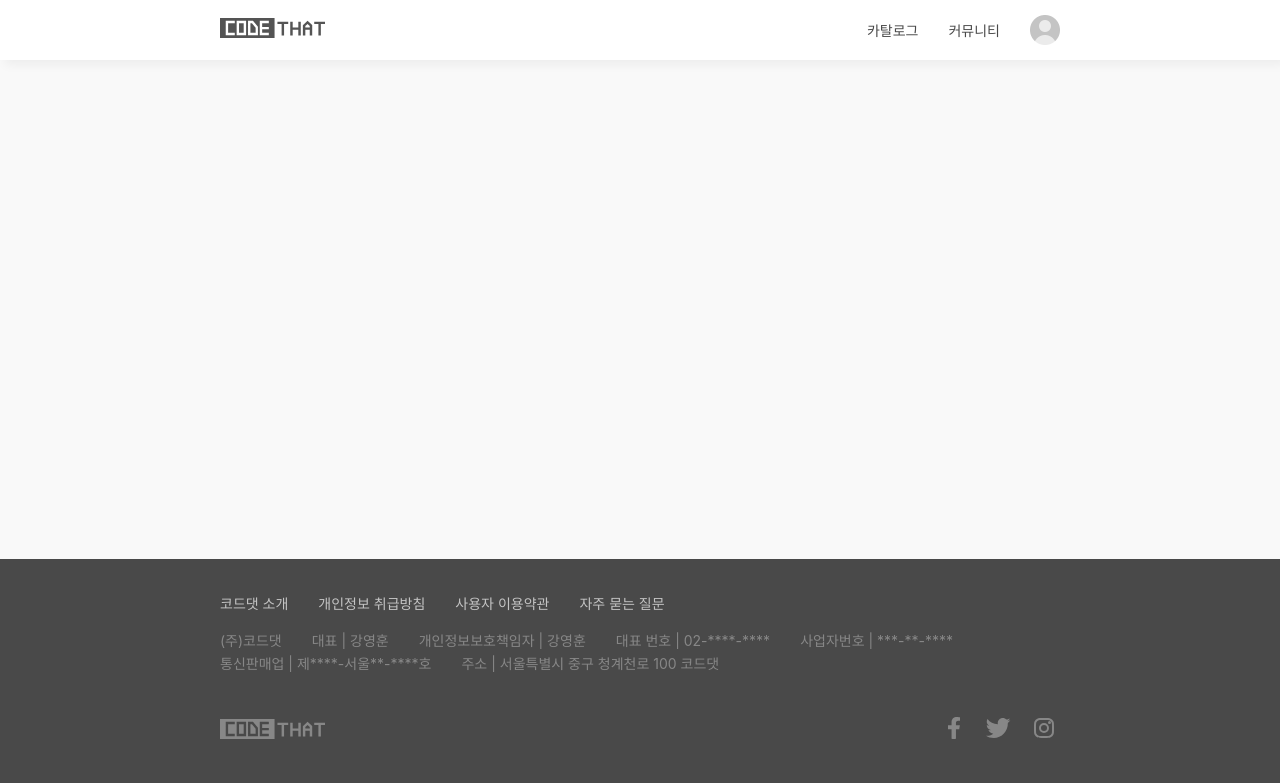
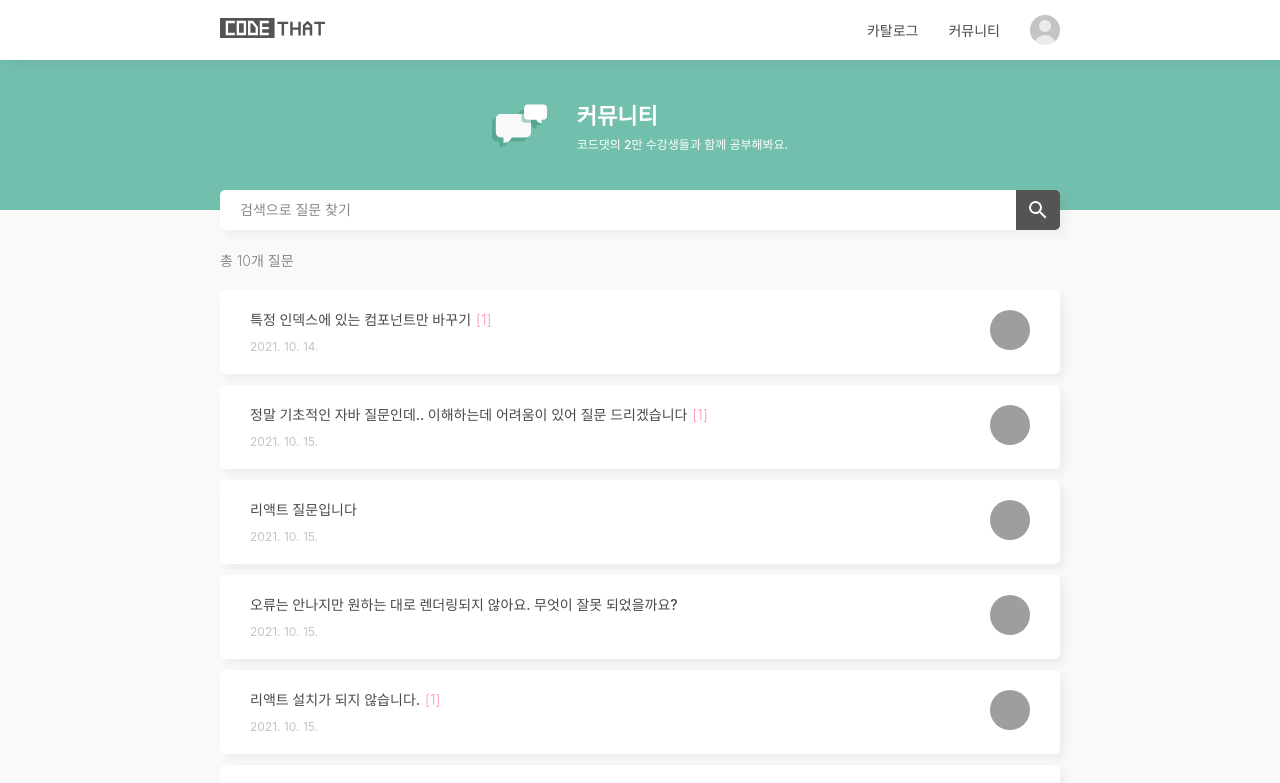
Before and after one commit to JuHeonParkk/codethat, a React (Vite) app: page /questions in a window 1280 px wide. Shown: the top 783 px of the page. Built offline with nearby package versions, Linux system fonts and the light colour scheme; grey boxes are pictures that could not be loaded; a web font is replaced by a local one.

Commit message:
feat: 커뮤니티 페이지 추가 및 연결

```diff
--- a/src/components/Nav.jsx
+++ b/src/components/Nav.jsx
@@ -16,7 +16,7 @@ function Nav() {
             <Link to="/courses">카탈로그</Link>
           </li>
           <li>
-            <Link>커뮤니티</Link>
+            <Link to="/questions">커뮤니티</Link>
           </li>
           <li>
             <UserMenu />
--- a/src/main.jsx
+++ b/src/main.jsx
@@ -5,6 +5,8 @@ import HomePage from "./pages/HomePage.jsx";
 import CourseListPage from "./pages/CourseListPage.jsx";
 import CoursePage from "./pages/CoursePage.jsx";
 import WishlistPage from "./pages/WishlistPage.jsx";
+import QuestionListPage from "./pages/QuestionListPage.jsx";
+import QuestionPage from "./pages/QuestionPage.jsx";
 
 createRoot(document.getElementById("root")).render(
   <BrowserRouter>
@@ -17,6 +19,8 @@ createRoot(document.getElementById("root")).render(
           element={<CoursePage />}
         />
         <Route path="wishlist" element={<WishlistPage />} />
+        <Route path="questions" element={<QuestionListPage />} />
+        <Route path="questions/616825" element={<QuestionPage />} />
       </Routes>
     </App>
   </BrowserRouter>,
--- a/src/pages/QuestionListPage.jsx
+++ b/src/pages/QuestionListPage.jsx
@@ -1,23 +1,26 @@
-import { useState } from 'react';
-import { getQuestions } from '../api';
-import DateText from '../components/DateText';
-import ListPage from '../components/ListPage';
-import Warn from '../components/Warn';
-import Card from '../components/Card';
-import Avatar from '../components/Avatar';
-import styles from './QuestionListPage.module.css';
-import searchBarStyles from '../components/SearchBar.module.css';
-import searchIcon from '../assets/search.svg';
+import { useState } from "react";
+import { Link } from "react-router-dom";
+import { getQuestions } from "../api";
+import DateText from "../components/DateText";
+import ListPage from "../components/ListPage";
+import Warn from "../components/Warn";
+import Card from "../components/Card";
+import Avatar from "../components/Avatar";
+import styles from "./QuestionListPage.module.css";
+import searchBarStyles from "../components/SearchBar.module.css";
+import searchIcon from "../assets/search.svg";
 
 function QuestionItem({ question }) {
   return (
     <Card className={styles.questionItem} key={question.title}>
       <div className={styles.info}>
         <p className={styles.title}>
-          {question.title}
-          {question.answers.length > 0 && (
-            <span className={styles.count}>[{question.answers.length}]</span>
-          )}
+          <Link to={`/questions/${question.id}`}>
+            {question.title}
+            {question.answers.length > 0 && (
+              <span className={styles.count}>[{question.answers.length}]</span>
+            )}
+          </Link>
         </p>
         <p className={styles.date}>
           <DateText value={question.createdAt} />
@@ -34,7 +37,7 @@ function QuestionItem({ question }) {
 }
 
 function QuestionListPage() {
-  const [keyword, setKeyword] = useState('');
+  const [keyword, setKeyword] = useState("");
   const questions = getQuestions();
 
   const handleKeywordChange = (e) => setKeyword(e.target.value);
```
Also changed, not shown: src/pages/QuestionPage.jsx (+10 -10 lines).
